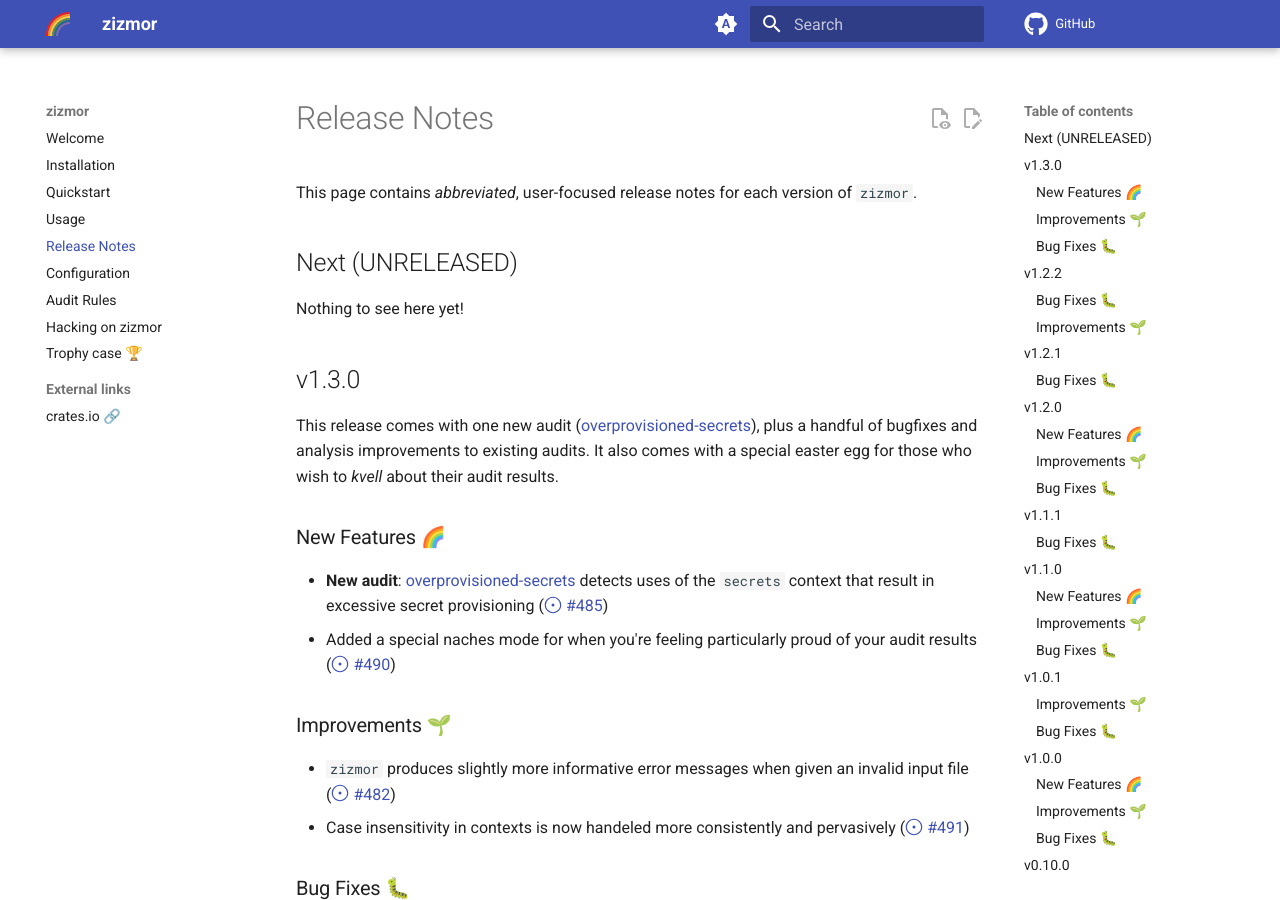
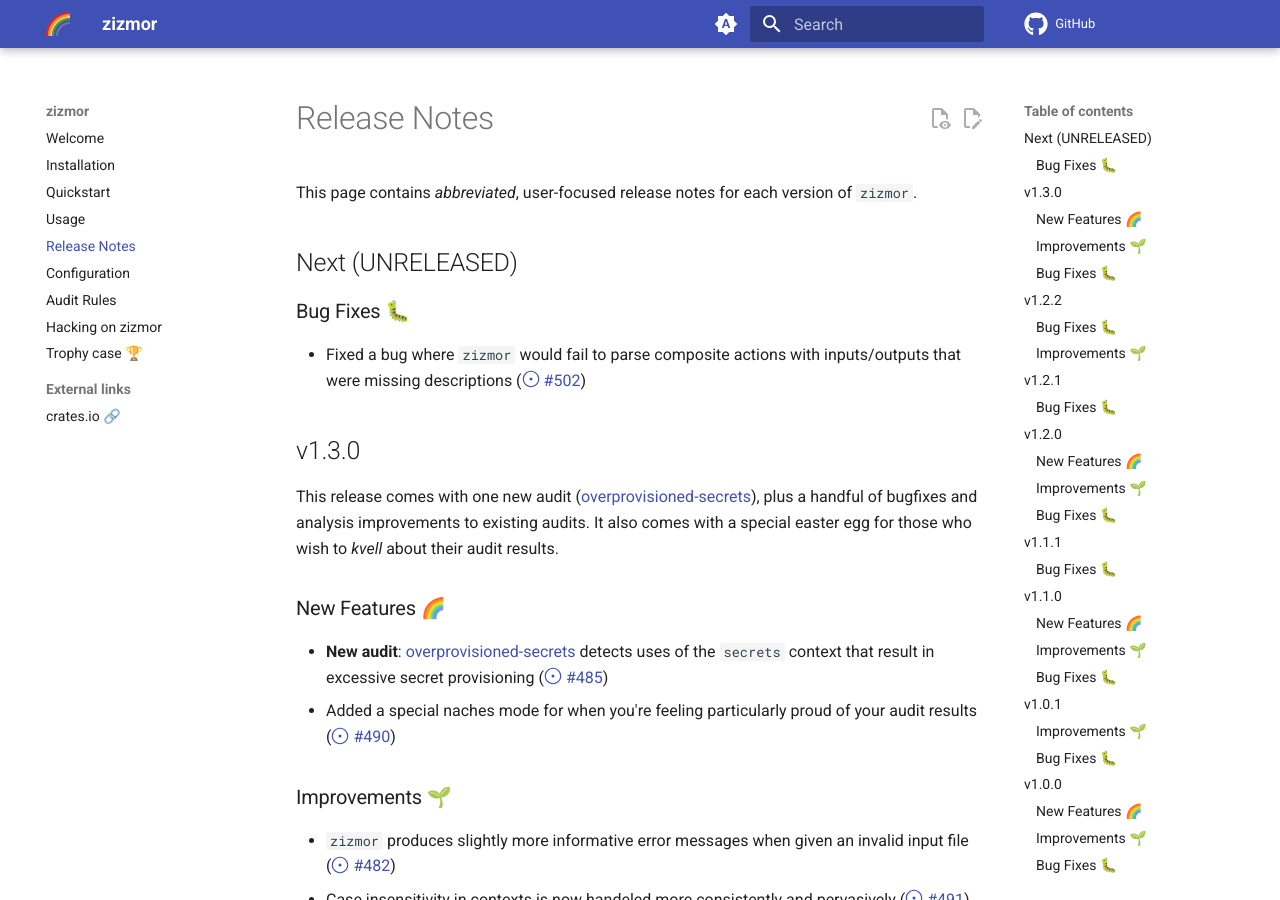
Before and after one commit to zizmorcore/zizmor, an MkDocs documentation site: the page built from docs/release-notes.md, in a window 1280 px wide and 900 px high. Built offline with MkDocs 1.6.1 and Material for MkDocs 9.7.7, drawn with Linux system fonts in a browser that asks for light colours; comment, search, counter and statistics services are not loaded.

Commit message:
docs: record changes
Signed-off-by: William Woodruff <william@yossarian.net>

```diff
--- a/docs/release-notes.md
+++ b/docs/release-notes.md
@@ -9,7 +9,10 @@
 
 ## Next (UNRELEASED)
 
-Nothing to see here yet!
+### Bug Fixes 🐛
+
+* Fixed a bug where `zizmor` would fail to parse composite actions with
+  inputs/outputs that were missing descriptions (#502)
 
 ## v1.3.0
 
```
